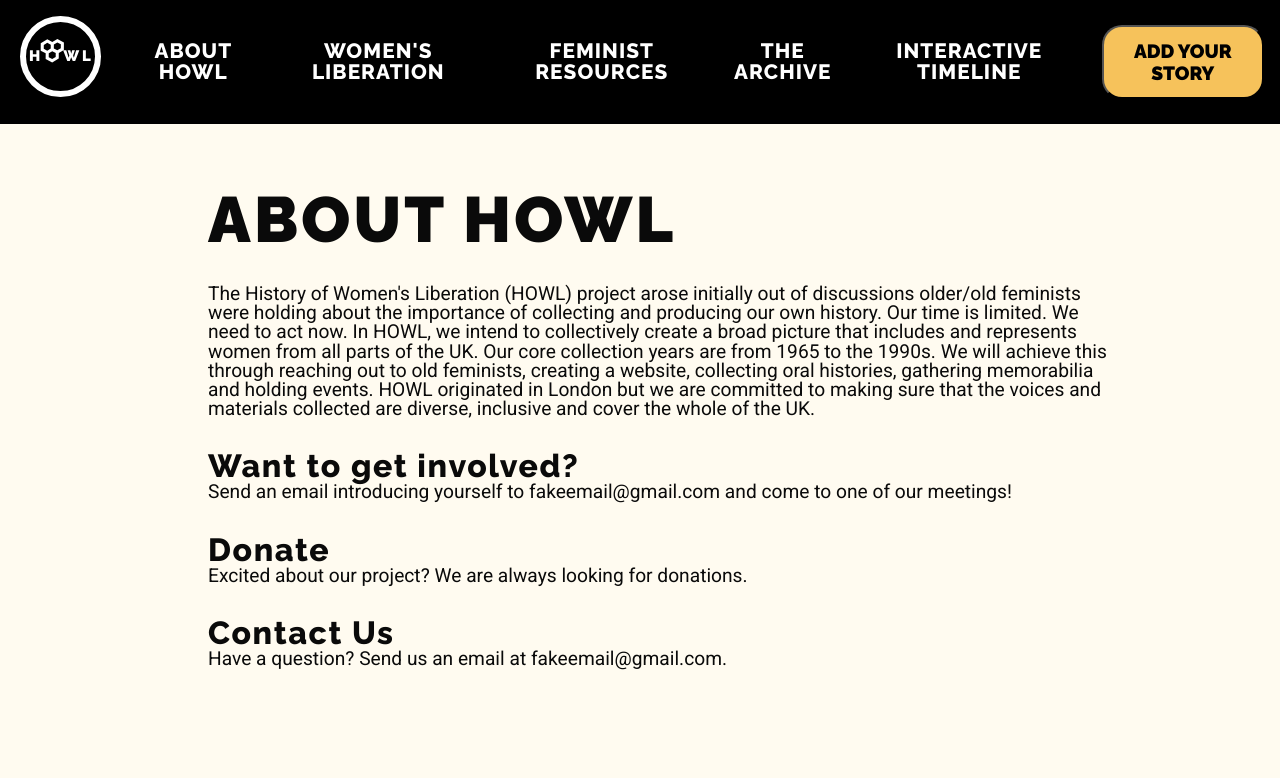
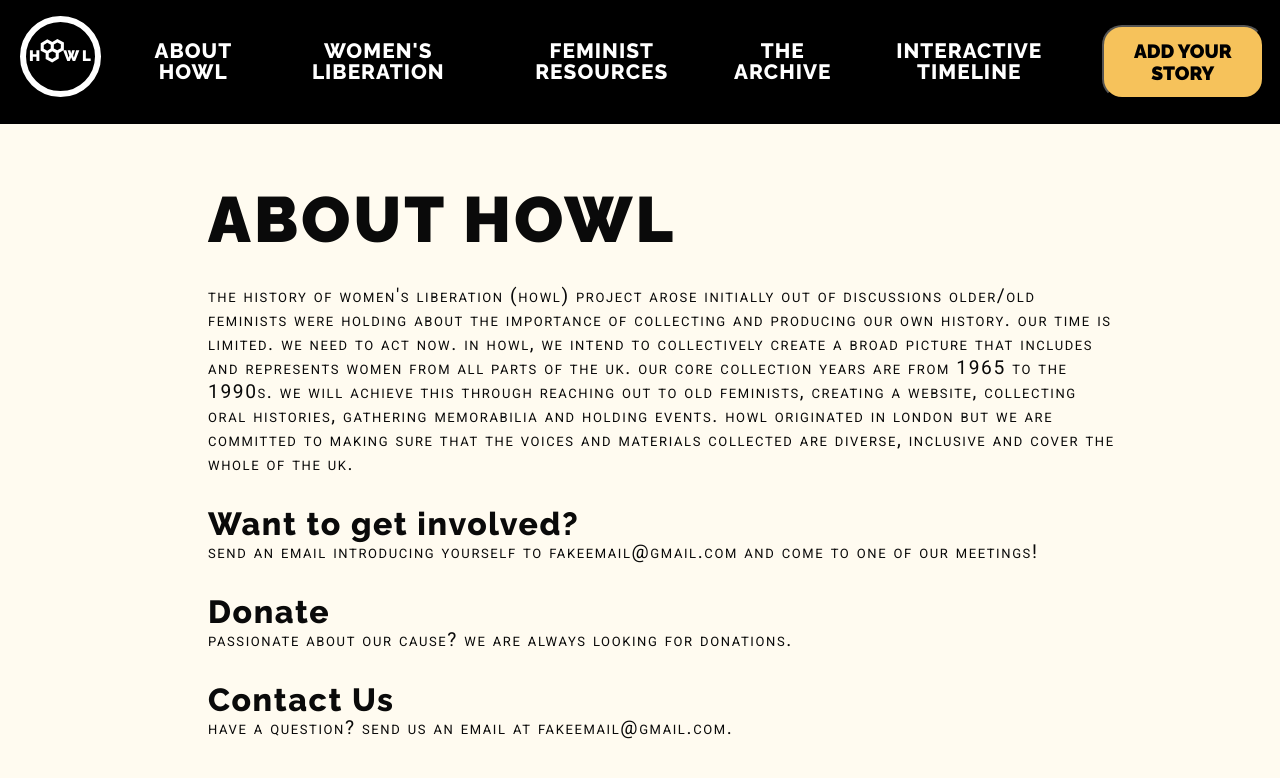
Before and after one commit to founders-programme-2/howl, a React (Create React App) app in the folder client/: page /about in a window 1280 px wide. Shown: the top 778 px of the page. Built offline with nearby package versions, Linux system fonts and the light colour scheme; what react-a11y would draw is missing.

Commit message:
use landing page styling on about page

```diff
--- a/client/src/Components/About/About.style.js
+++ b/client/src/Components/About/About.style.js
@@ -13,14 +13,20 @@ export const Sh1 = styled.h1`
 
 export const Sh2 = styled.h2`
     font-size: 2rem;
-`;
-
-export const Ssection = styled.section`
-    margin: 2rem 2rem;
+    margin: 2rem 2rem 0;
     padding-left: 3rem;
 `;
 
 export const Sp = styled.p`
-    margin: 2rem 2rem;
+    margin: 0rem 2rem;
     padding-left: 3rem;
+    font-variant: small-caps;
+    line-height: 1.5rem;
+    text-transform: lowercase;
+    letter-spacing: 0.1rem;
+    font-size: 1.2rem;
 `;
+
+export const Smain = styled.main`
+    margin-bottom: 6rem;
+`;
--- a/client/src/Components/About/index.js
+++ b/client/src/Components/About/index.js
@@ -1,10 +1,9 @@
-import React, { Fragment } from 'react';
-import { Sheader, Ssection, Sp, Sh1, Sh2 } from './About.style'
+import React from 'react';
+import { Sheader, Sp, Sh1, Sh2, Smain } from './About.style'
 
 const About = () => {
   return (
-    <Fragment>
-      <main>
+      <Smain>
         <Sheader>
           <Sh1>About Howl</Sh1>
         </Sheader>
@@ -21,28 +20,20 @@ const About = () => {
           that the voices and materials collected are diverse, inclusive and
           cover the whole of the UK.
         </Sp>
+          <Sh2>Want to get involved?</Sh2>
+          <Sp>
+            Send an email introducing yourself to fakeemail@gmail.com and come to one of our meetings!
+          </Sp>
+          <Sh2>Donate</Sh2>
+          <Sp>
+            Passionate about our cause? We are always looking for donations.
+          </Sp>
+          <Sh2>Contact Us</Sh2>
+          <Sp>
+           Have a question? Send us an email at fakeemail@gmail.com.
+          </Sp>
 
-        <Ssection>
-          <Sh2>Want to get involved?</Sh2>
-          <p>
-            Send an email introducing yourself to fakeemail@gmail.com and come to one of our meetings!
-          </p>
-        </Ssection>
-        <Ssection>
-          <Sh2>Donate</Sh2>
-          <p>
-            Excited about our project? We are always looking for donations.
-
-          </p>
-        </Ssection>
-        <Ssection>
-          <Sh2>Contact Us</Sh2>
-          <p>
-           Have a question? Send us an email at fakeemail@gmail.com.
-          </p>
-        </Ssection>
-      </main>
-    </Fragment>
+      </Smain>
   );
 };
 
```
